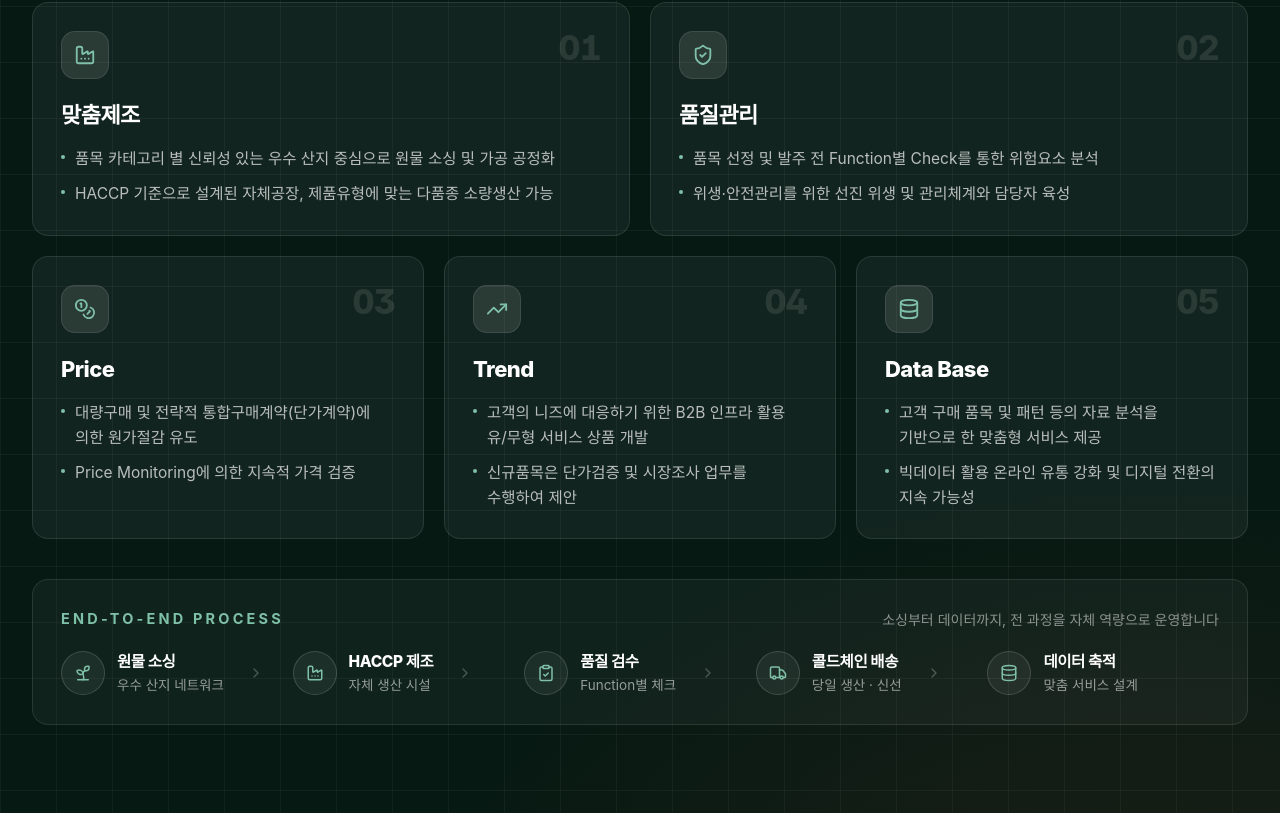
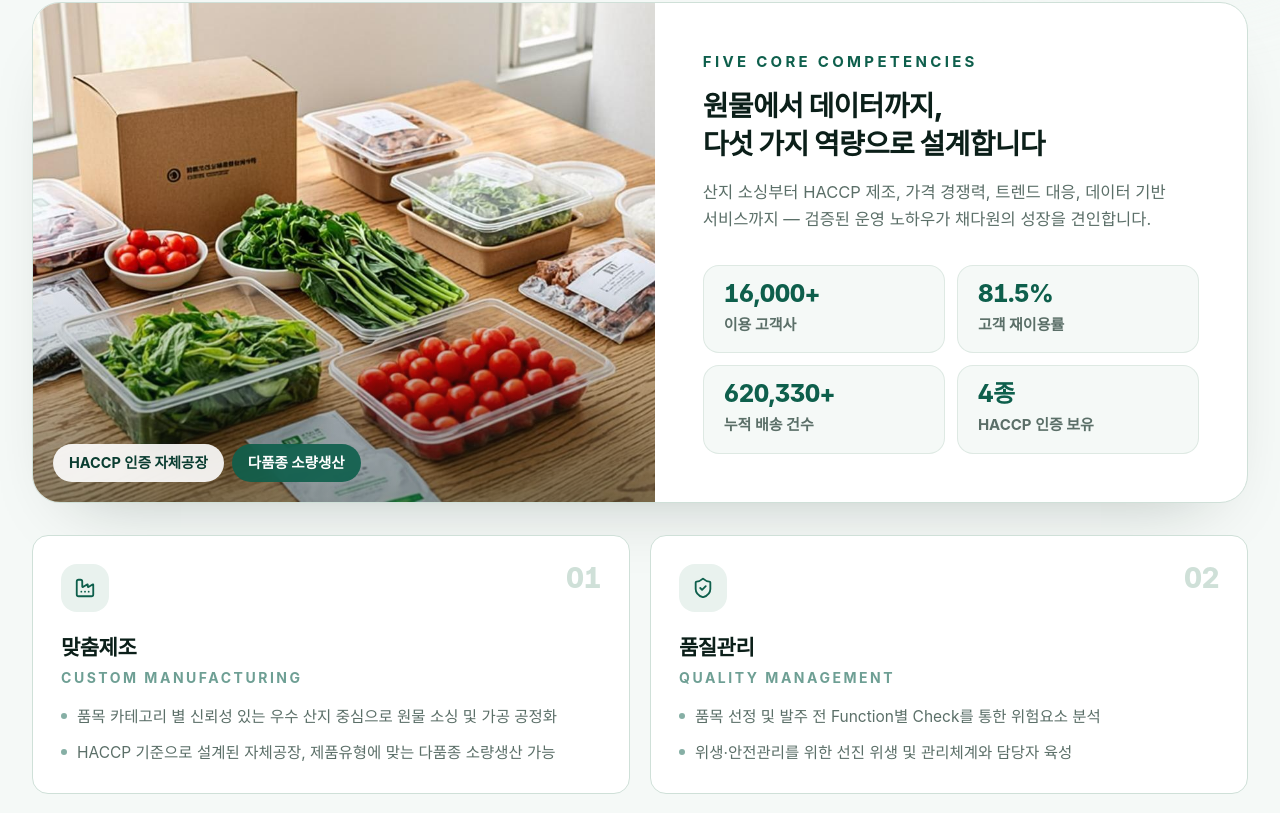
Before and after one commit to davidkang10041-cloud/food-company-website, a Next.js app: page / in a window 1280 px wide. Shown: the part 7500-8313 px from the top of the page. Built offline with nearby package versions, Linux system fonts and the light colour scheme; a web font is replaced by a local one.

Commit message:
b9649852-e409-41d9-8195-c46811a75f88

```diff
--- a/src/components/sections/growth.tsx
+++ b/src/components/sections/growth.tsx
@@ -1,5 +1,3 @@
-"use client";
-
 import Image from "next/image";
 import {
   ChevronRight,
@@ -26,70 +24,130 @@ const FLOW = [
   { icon: Database, label: "데이터 축적", desc: "맞춤 서비스 설계" },
 ];
 
+const GROWTH_METRICS = [
+  { value: "16,000+", label: "이용 고객사" },
+  { value: "81.5%", label: "고객 재이용률" },
+  { value: "620,330+", label: "누적 배송 건수" },
+  { value: "4종", label: "HACCP 인증 보유" },
+];
+
 export function Growth() {
   return (
     <>
-      {/* Growth strategy — dark */}
+      {/* Growth strategy — light, warm food-editorial */}
       <section
         id="growth"
-        className="texture-dark relative overflow-hidden py-24 text-white md:py-32"
+        className="relative overflow-hidden bg-brand-mist py-24 md:py-32"
         aria-label="지속가능한 성장 전략"
       >
-        {/* Decorative layers */}
+        {/* Soft organic accents */}
         <div
-          className="texture-grid-dark pointer-events-none absolute inset-0"
+          className="pointer-events-none absolute -right-32 -top-32 h-[460px] w-[460px] rounded-full bg-brand-soft opacity-70 blur-3xl"
           aria-hidden="true"
         />
-        <span
-          className="pointer-events-none absolute -right-4 top-6 select-none text-[140px] font-extrabold leading-none tracking-tighter text-white/[0.04] md:-right-2 md:text-[200px]"
+        <div
+          className="pointer-events-none absolute -left-40 bottom-0 h-[380px] w-[380px] rounded-full bg-[#f6efe2] opacity-60 blur-3xl"
           aria-hidden="true"
-        >
-          05
-        </span>
+        />
 
         <div className="relative mx-auto max-w-[1280px] px-5 md:px-8">
           <SectionHeading
-            dark
             kicker="SUSTAINABILITY"
             title={"지속가능한 성장,\n데이터로 설계합니다"}
             description="다섯 가지 핵심 역량이 하나의 프로세스로 이어져, 식품유통의 지속성장기업을 만듭니다."
           />
 
-          {/* Capability bento grid */}
-          <div className="mt-14 grid gap-4 md:grid-cols-2 md:gap-5 lg:grid-cols-6">
+          {/* Feature panel: fresh imagery + verified metrics */}
+          <FadeIn delay={0.08} className="mt-12 md:mt-14">
+            <div className="overflow-hidden rounded-[28px] border border-brand-line bg-white shadow-[0_32px_70px_-42px_rgba(6,25,19,0.28)]">
+              <div className="grid lg:grid-cols-[1.05fr_1fr]">
+                <div className="img-zoom relative min-h-[260px] overflow-hidden lg:min-h-[440px]">
+                  <Image
+                    src="/images/hero-mealkit.png"
+                    alt="신선한 식재료와 채다원 밀키트"
+                    fill
+                    sizes="(max-width: 1024px) 100vw, 55vw"
+                    className="object-cover"
+                  />
+                  <div
+                    className="absolute inset-0 bg-gradient-to-t from-brand-ink/45 via-transparent to-transparent"
+                    aria-hidden="true"
+                  />
+                  <div className="absolute bottom-5 left-5 flex flex-wrap gap-2">
+                    <span className="rounded-full bg-white/90 px-4 py-2 text-[14.5px] font-bold text-brand-deep backdrop-blur-sm">
+                      HACCP 인증 자체공장
+                    </span>
+                    <span className="rounded-full bg-brand/90 px-4 py-2 text-[14.5px] font-bold text-white backdrop-blur-sm">
+                      다품종 소량생산
+                    </span>
+                  </div>
+                </div>
+
+                <div className="flex flex-col justify-center p-7 md:p-10 lg:p-12">
+                  <p className="text-[15px] font-bold tracking-[0.22em] text-brand">
+                    FIVE CORE COMPETENCIES
+                  </p>
+                  <h3 className="mt-3.5 text-[24px] font-extrabold leading-[1.35] tracking-tight whitespace-pre-line text-foreground md:text-[28px]">
+                    {"원물에서 데이터까지,\n다섯 가지 역량으로 설계합니다"}
+                  </h3>
+                  <p className="mt-4 text-[16px] leading-relaxed text-muted-foreground md:text-[16.5px]">
+                    산지 소싱부터 HACCP 제조, 가격 경쟁력, 트렌드 대응, 데이터 기반
+                    서비스까지 — 검증된 운영 노하우가 채다원의 성장을 견인합니다.
+                  </p>
+                  <div className="mt-8 grid grid-cols-2 gap-3">
+                    {GROWTH_METRICS.map((m) => (
+                      <div
+                        key={m.label}
+                        className="rounded-2xl border border-brand-line/60 bg-brand-mist px-5 py-4 transition-colors duration-300 hover:border-brand/40 hover:bg-brand-soft"
+                      >
+                        <p className="font-num text-[24px] font-extrabold leading-none tracking-tight text-brand">
+                          {m.value}
+                        </p>
+                        <p className="mt-2 text-[15px] font-bold text-muted-foreground">
+                          {m.label}
+                        </p>
+                      </div>
+                    ))}
+                  </div>
+                </div>
+              </div>
+            </div>
+          </FadeIn>
+
+          {/* Five capability cards */}
+          <div className="mt-6 grid gap-4 md:mt-8 md:grid-cols-2 md:gap-5 lg:grid-cols-6">
             {STRATEGY_PILLARS.map((p, i) => {
               const Icon = PILLAR_ICONS[i] ?? Database;
               const featured = i < 2;
               return (
                 <FadeIn
                   key={p.name}
-                  delay={i * 0.06}
+                  delay={0.14 + i * 0.05}
                   className={featured ? "lg:col-span-3" : "lg:col-span-2"}
                 >
-                  <article className="group relative flex h-full flex-col overflow-hidden rounded-2xl border border-white/10 bg-white/[0.05] p-6 transition-all duration-500 hover:-translate-y-1.5 hover:border-white/25 hover:bg-white/[0.08] md:p-7">
-                    <div
-                      className="pointer-events-none absolute inset-x-0 top-0 h-px bg-gradient-to-r from-transparent via-[#7fc0a8]/40 to-transparent opacity-0 transition-opacity duration-500 group-hover:opacity-100"
-                      aria-hidden="true"
-                    />
+                  <article className="hover-lift group flex h-full flex-col rounded-2xl border border-brand-line bg-white p-6 md:p-7">
                     <div className="flex items-start justify-between">
-                      <span className="flex h-12 w-12 items-center justify-center rounded-xl border border-white/10 bg-white/10 text-[#7fc0a8] transition-colors duration-500 group-hover:border-brand group-hover:bg-brand group-hover:text-white">
+                      <span className="flex h-12 w-12 items-center justify-center rounded-2xl bg-brand-soft text-brand transition-colors duration-300 group-hover:bg-brand group-hover:text-white">
                         <Icon className="h-5.5 w-5.5" aria-hidden="true" />
                       </span>
-                      <span className="font-num text-[30px] font-extrabold leading-none tracking-tight text-white/10 transition-colors duration-500 group-hover:text-[#7fc0a8]/50 md:text-[34px]">
+                      <span className="font-num text-[28px] font-extrabold leading-none tracking-tight text-brand-line transition-colors duration-300 group-hover:text-brand">
                         {String(i + 1).padStart(2, "0")}
                       </span>
                     </div>
-                    <h3 className="mt-5 text-[20px] font-extrabold tracking-tight text-white md:text-[22px]">
+                    <h3 className="mt-5 text-[20px] font-extrabold tracking-tight text-foreground md:text-[21px]">
                       {p.name}
                     </h3>
-                    <ul className="mt-3.5 space-y-2.5">
+                    <p className="mt-1 text-[14px] font-bold uppercase tracking-[0.18em] text-brand/60">
+                      {p.en}
+                    </p>
+                    <ul className="mt-4 space-y-2.5">
                       {p.points.map((point) => (
                         <li
                           key={point}
-                          className="flex gap-2.5 text-[15px] leading-relaxed text-white/70 md:text-[15.5px]"
+                          className="flex gap-2.5 text-[15.5px] leading-relaxed text-muted-foreground"
                         >
                           <span
-                            className="mt-[9px] h-1 w-1 shrink-0 rounded-full bg-[#7fc0a8]"
+                            className="mt-[9px] h-1.5 w-1.5 shrink-0 rounded-full bg-brand/50"
                             aria-hidden="true"
                           />
                           {point}
@@ -103,36 +161,36 @@ export function Growth() {
           </div>
 
           {/* End-to-end process flow */}
-          <FadeIn delay={0.24} className="mt-8 md:mt-10">
-            <div className="rounded-2xl border border-white/10 bg-white/[0.04] p-6 md:p-7">
-              <div className="flex flex-col gap-1 sm:flex-row sm:items-center sm:justify-between">
-                <p className="text-[14.5px] font-bold tracking-[0.22em] text-[#7fc0a8]">
+          <FadeIn delay={0.3} className="mt-8 md:mt-10">
+            <div className="rounded-[28px] border border-brand-line bg-white p-6 md:p-8">
+              <div className="flex flex-col gap-1.5 sm:flex-row sm:items-center sm:justify-between">
+                <p className="text-[15px] font-bold tracking-[0.22em] text-brand">
                   END-TO-END PROCESS
                 </p>
-                <p className="text-[14px] text-white/50">
+                <p className="text-[15px] text-muted-foreground">
                   소싱부터 데이터까지, 전 과정을 자체 역량으로 운영합니다
                 </p>
               </div>
-              <ol className="mt-5 flex flex-col gap-4 md:flex-row md:items-center md:gap-0">
+              <ol className="mt-6 flex flex-col gap-4 md:flex-row md:items-center md:gap-0">
                 {FLOW.map((step, i) => (
                   <li
                     key={step.label}
-                    className="flex items-center gap-3 md:flex-1 md:gap-3"
+                    className="group flex items-center gap-3 md:flex-1 md:gap-3"
                   >
-                    <span className="flex h-11 w-11 shrink-0 items-center justify-center rounded-full border border-white/15 bg-white/[0.06] text-[#7fc0a8] transition-colors duration-300 hover:border-brand hover:bg-brand hover:text-white">
+                    <span className="flex h-11 w-11 shrink-0 items-center justify-center rounded-full bg-brand-soft text-brand transition-colors duration-300 group-hover:bg-brand group-hover:text-white">
                       <step.icon className="h-4.5 w-4.5" aria-hidden="true" />
                     </span>
                     <span className="min-w-0">
-                      <span className="block text-[15.5px] font-extrabold tracking-tight text-white">
+                      <span className="block text-[15.5px] font-extrabold tracking-tight text-foreground">
                         {step.label}
                       </span>
-                      <span className="mt-0.5 block text-[13.5px] text-white/55">
+                      <span className="mt-0.5 block text-[15px] text-muted-foreground">
                         {step.desc}
                       </span>
                     </span>
                     {i < FLOW.length - 1 && (
                       <ChevronRight
-                        className="ml-auto h-4 w-4 shrink-0 rotate-90 text-white/25 md:ml-3 md:rotate-0"
+                        className="ml-auto h-4 w-4 shrink-0 rotate-90 text-brand-line md:ml-3 md:rotate-0"
                         aria-hidden="true"
                       />
                     )}
```
